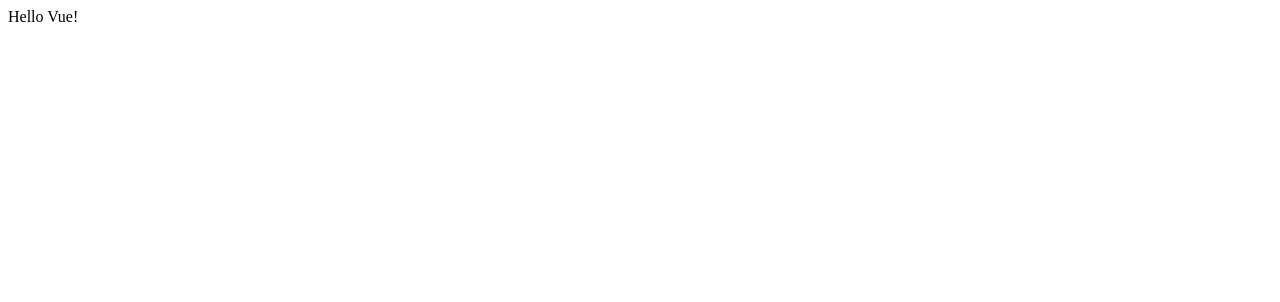
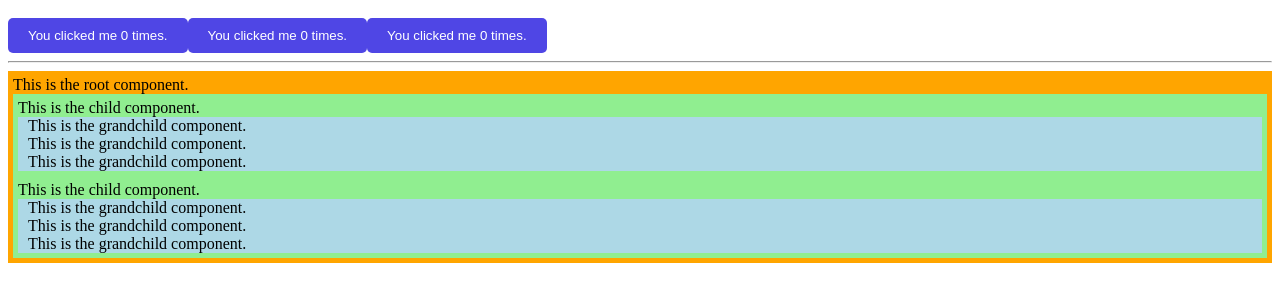
Before and after one commit to phuthanh03012003/learn-vue-3-with-bingyang, a Vue app: page / in a window 1280 px wide. Shown: the top 302 px of the page. Built offline with nearby package versions, Linux system fonts and the light colour scheme.

Commit message:
Introduction to Vue components

```diff
--- a/src/App.vue
+++ b/src/App.vue
@@ -1,13 +1,21 @@
 <template>
-  <div>
-    Hello Vue!
+  <ButtonCounter></ButtonCounter>
+  <ButtonCounter></ButtonCounter>
+
+  <button-counter></button-counter>
+
+  <hr />
+
+  <div style="background-color: orange; padding: 5px">
+    This is the root component.
+    <ComponentA></ComponentA>
+    <ComponentA></ComponentA>
   </div>
 </template>
 
 <script setup>
-
+import ButtonCounter from './ButtonCounter.vue'
+import ComponentA from '@/ComponentA.vue'
 </script>
 
-<style lang="scss" scoped>
-
-</style>
+<style scoped></style>
--- /dev/null
+++ b/src/ButtonCounter.vue
@@ -0,0 +1,27 @@
+<template>
+  <button @click="count++">You clicked me {{ count }} times.</button>
+</template>
+
+<script setup>
+import { ref } from 'vue'
+
+let count = ref(0)
+</script>
+
+<style scoped>
+button {
+  background-color: #4f46e5;
+  color: #fff;
+  border: none;
+  padding: 10px 20px;
+  border-radius: 5px;
+  cursor: pointer;
+  margin-top: 10px;
+  transition: all 0.2s;
+}
+
+button:hover {
+  background-color: #4138d9;
+  box-shadow: 0 4px 8px rgba(0, 0, 0, 0.2);
+}
+</style>
--- /dev/null
+++ b/src/ComponentA.vue
@@ -0,0 +1,14 @@
+<template>
+  <div style="background-color: lightgreen; padding: 5px">
+    This is the child component.
+    <ComponentB></ComponentB>
+    <ComponentB></ComponentB>
+    <ComponentB></ComponentB>
+  </div>
+</template>
+
+<script setup>
+import ComponentB from './ComponentB.vue'
+</script>
+
+<style scoped></style>
--- /dev/null
+++ b/src/ComponentB.vue
@@ -0,0 +1,9 @@
+<template>
+  <div style="background-color: lightblue; padding-left: 10px">
+    This is the grandchild component.
+  </div>
+</template>
+
+<script setup></script>
+
+<style scoped></style>
```
